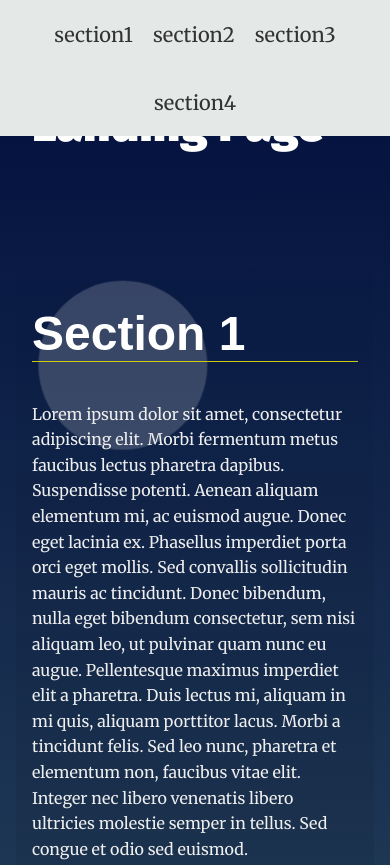
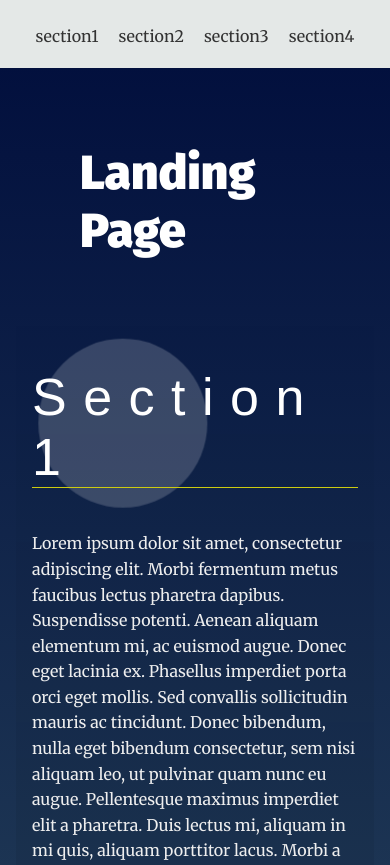
Before and after one commit to svanderwal2/landingPage, a plain HTML site: page index.html in a window 390 px wide. Shown: the top 865 px of the page. Drawn offline with Linux system fonts and the light colour scheme.

Commit message:
Add files via upload

```diff
--- a/css/styles.css
+++ b/css/styles.css
@@ -36,6 +36,12 @@ h1 {
     h1 {
         font-size: 7em;
         margin: 2em 4rem 1em;
+    }
+}
+
+@media (max-width: 900px) {
+    h1 {
+        margin: 3em 4rem 1em;
     }
 }
 
@@ -98,7 +104,7 @@ section {
 .navbar__menu li a:hover {
     color: #5e7985;
     font-weight: 700;
-    transition: ease 0.3s all;
+    transition: ease 0.2s all;
 }
 
 @media (max-width: 900px) {
@@ -111,7 +117,7 @@ section {
     }
 
     .navbar__menu li a {
-        font-size: 20px;
+        font-size: 16px;
     }
 }
 
@@ -216,13 +222,18 @@ section:nth-of-type(3n + 1) .landing__container::after {
     transition: ease 0.5s all;
 }
 
-
 /* ---- Theme State Rules ---- */
 /* Section Active Styles */
 /* Note: your-active-class class is applied through javascript. You should update the class here and in the index.html to what you set in your javascript file.  */
 section.active {
     background: rgb(0, 0, 0);
     background: linear-gradient(0deg, rgba(0, 0, 0, 0.1) 0%, rgba(0, 0, 0, 0) 100%);
+}
+
+section.active h2 {
+    letter-spacing: 1.03rem;
+    font-size: 52px;
+    font-weight: 500;
 }
 
 section.active .landing__container::before {
```
